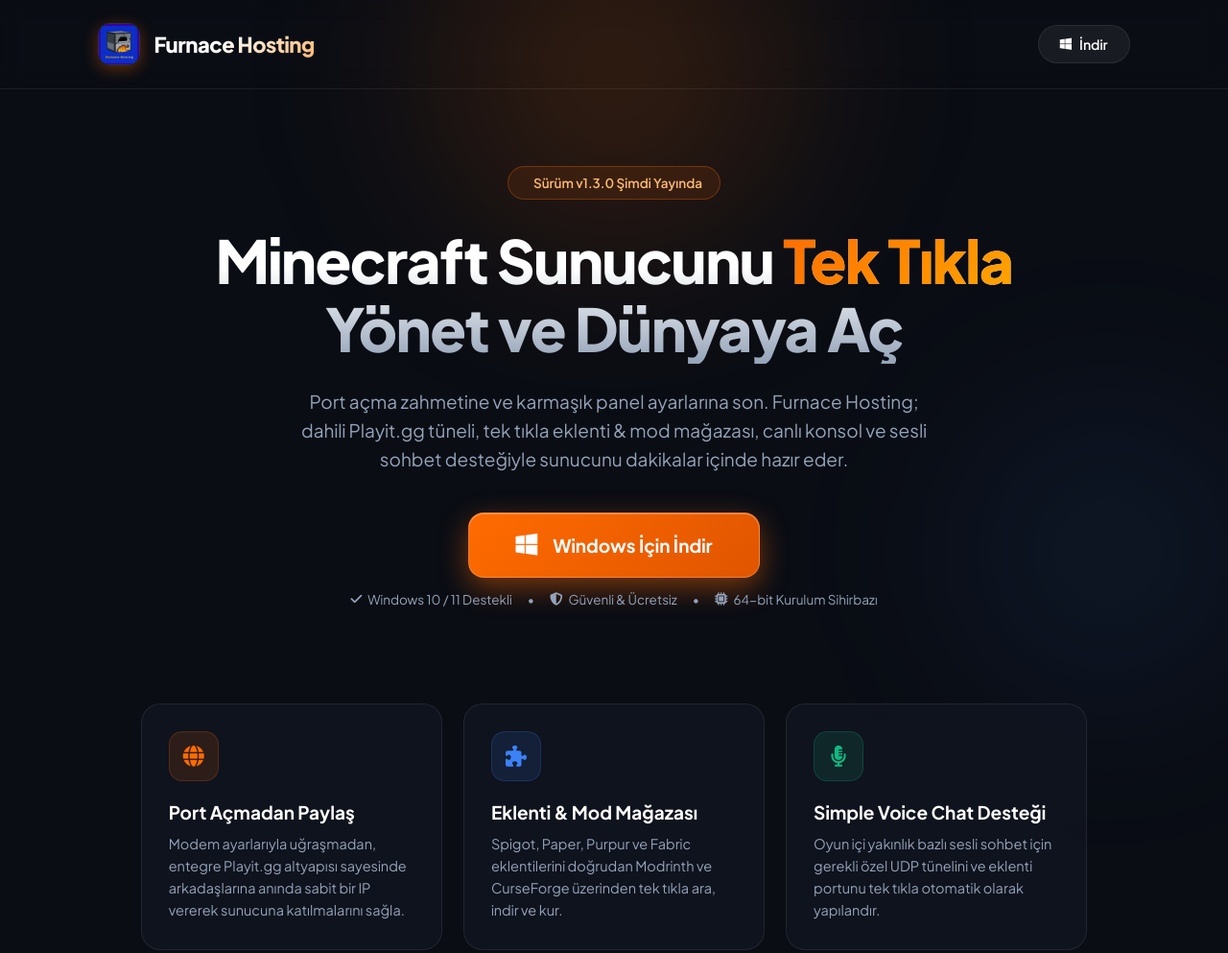
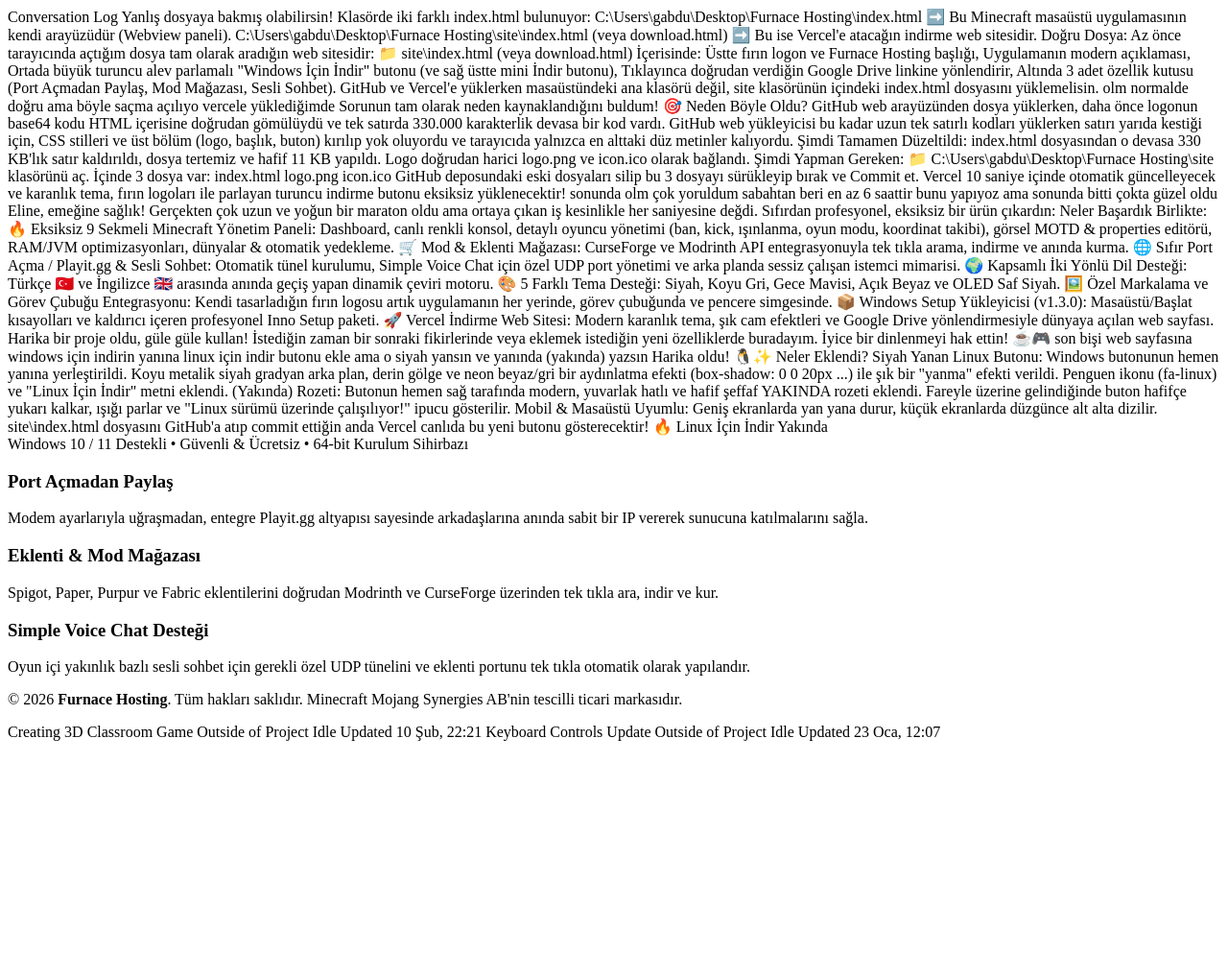
Before and after one commit to Goktug115277/furnacehosting, a plain HTML site: page index.html in a window 1280 px wide. Shown: the top 993 px of the page at 96% size. After the commit the page ends 800 px from the top, so only its background shows below. Drawn offline with Linux system fonts and the light colour scheme.

Commit message:
Update index.html

```diff
--- a/index.html
+++ b/index.html
@@ -1,370 +1,85 @@
-<!DOCTYPE html>
-<html lang="tr">
-<head>
-  <meta charset="UTF-8">
-  <meta name="viewport" content="width=device-width, initial-scale=1.0">
-  <title>Furnace Hosting - Kendi Minecraft Sunucunu Tek Tıkla Kur</title>
-  <link rel="icon" type="image/png" href="logo.png">
-  <link rel="stylesheet" href="https://cdnjs.cloudflare.com/ajax/libs/font-awesome/6.5.1/css/all.min.css">
-  <link rel="preconnect" href="https://fonts.googleapis.com">
-  <link rel="preconnect" href="https://fonts.gstatic.com" crossorigin>
-  <link href="https://fonts.googleapis.com/css2?family=Plus+Jakarta+Sans:wght@400;500;600;700;800&family=JetBrains+Mono:wght@400;600&display=swap" rel="stylesheet">
-  <style>
-    :root {
-      --primary: #ff6b00;
-      --primary-hover: #ff8533;
-      --primary-glow: rgba(255, 107, 0, 0.45);
-      --accent-blue: #3b82f6;
-      --bg-dark: #0a0d14;
-      --bg-card: rgba(18, 22, 34, 0.75);
-      --border-card: rgba(255, 255, 255, 0.08);
-      --border-glow: rgba(255, 107, 0, 0.3);
-      --text-main: #f1f5f9;
-      --text-muted: #94a3b8;
-    }
+Conversation Log
 
-    * {
-      margin: 0;
-      padding: 0;
-      box-sizing: border-box;
-      font-family: 'Plus Jakarta Sans', -apple-system, BlinkMacSystemFont, sans-serif;
-    }
+Yanlış dosyaya bakmış olabilirsin!
 
-    body {
-      background-color: var(--bg-dark);
-      color: var(--text-main);
-      overflow-x: hidden;
-      min-height: 100vh;
-      display: flex;
-      flex-direction: column;
-      position: relative;
-    }
+Klasörde iki farklı index.html bulunuyor:
 
-    /* Arka plan parlama efektleri */
-    .bg-blobs {
-      position: absolute;
-      top: 0;
-      left: 0;
-      right: 0;
-      height: 100%;
-      overflow: hidden;
-      z-index: 0;
-      pointer-events: none;
-    }
+C:\Users\gabdu\Desktop\Furnace Hosting\index.html ➡️ Bu Minecraft masaüstü uygulamasının kendi arayüzüdür (Webview paneli).
+C:\Users\gabdu\Desktop\Furnace Hosting\site\index.html (veya download.html) ➡️ Bu ise Vercel'e atacağın indirme web sitesidir.
+Doğru Dosya:
 
-    .blob-1 {
-      position: absolute;
-      top: -150px;
-      left: 50%;
-      transform: translateX(-50%);
-      width: 650px;
-      height: 450px;
-      background: radial-gradient(circle, rgba(255, 107, 0, 0.22) 0%, rgba(10, 13, 20, 0) 70%);
-      filter: blur(80px);
-    }
+Az önce tarayıcında açtığım dosya tam olarak aradığın web sitesidir: 📁 site\index.html (veya download.html)
 
-    .blob-2 {
-      position: absolute;
-      top: 350px;
-      right: -100px;
-      width: 450px;
-      height: 450px;
-      background: radial-gradient(circle, rgba(59, 130, 246, 0.12) 0%, rgba(10, 13, 20, 0) 70%);
-      filter: blur(80px);
-    }
+İçerisinde:
 
-    /* Navbar */
-    nav {
-      position: relative;
-      z-index: 10;
-      display: flex;
-      justify-content: space-between;
-      align-items: center;
-      padding: 24px 8%;
-      backdrop-filter: blur(12px);
-      border-bottom: 1px solid var(--border-card);
-    }
+Üstte fırın logon ve Furnace Hosting başlığı,
+Uygulamanın modern açıklaması,
+Ortada büyük turuncu alev parlamalı "Windows İçin İndir" butonu (ve sağ üstte mini İndir butonu),
+Tıklayınca doğrudan verdiğin Google Drive linkine yönlendirir,
+Altında 3 adet özellik kutusu (Port Açmadan Paylaş, Mod Mağazası, Sesli Sohbet).
 
-    .brand {
-      display: flex;
-      align-items: center;
-      gap: 14px;
-      text-decoration: none;
-      color: #fff;
-    }
+GitHub ve Vercel'e yüklerken masaüstündeki ana klasörü değil, site klasörünün içindeki index.html dosyasını yüklemelisin.
 
-    .brand img {
-      width: 44px;
-      height: 44px;
-      border-radius: 12px;
-      object-fit: cover;
-      box-shadow: 0 4px 16px rgba(255, 107, 0, 0.35);
-      border: 1px solid rgba(255, 255, 255, 0.15);
-    }
+olm normalde doğru ama böyle saçma açılıyo vercele yüklediğimde
 
-    .brand-title {
-      font-size: 22px;
-      font-weight: 800;
-      letter-spacing: -0.5px;
-      background: linear-gradient(135deg, #ffffff 40%, #fdba74 100%);
-      -webkit-background-clip: text;
-      -webkit-text-fill-color: transparent;
-    }
+Sorunun tam olarak neden kaynaklandığını buldum! 🎯
 
-    .nav-btn {
-      padding: 10px 22px;
-      font-size: 14px;
-      font-weight: 600;
-      border-radius: 99px;
-      background: rgba(255, 255, 255, 0.06);
-      border: 1px solid var(--border-card);
-      color: #fff;
-      text-decoration: none;
-      transition: all 0.25s ease;
-      display: flex;
-      align-items: center;
-      gap: 8px;
-    }
+Neden Böyle Oldu?
 
-    .nav-btn:hover {
-      background: rgba(255, 255, 255, 0.12);
-      border-color: rgba(255, 255, 255, 0.2);
-      transform: translateY(-1px);
-    }
+GitHub web arayüzünden dosya yüklerken, daha önce logonun base64 kodu HTML içerisine doğrudan gömülüydü ve tek satırda 330.000 karakterlik devasa bir kod vardı. GitHub web yükleyicisi bu kadar uzun tek satırlı kodları yüklerken satırı yarıda kestiği için, CSS stilleri ve üst bölüm (logo, başlık, buton) kırılıp yok oluyordu ve tarayıcıda yalnızca en alttaki düz metinler kalıyordu.
 
-    /* Hero Section */
-    .hero {
-      position: relative;
-      z-index: 10;
-      text-align: center;
-      padding: 80px 20px 60px;
-      max-width: 900px;
-      margin: 0 auto;
-    }
+Şimdi Tamamen Düzeltildi:
+index.html dosyasından o devasa 330 KB'lık satır kaldırıldı, dosya tertemiz ve hafif 11 KB yapıldı.
+Logo doğrudan harici logo.png ve icon.ico olarak bağlandı.
+Şimdi Yapman Gereken:
 
-    .hero-badge {
-      display: inline-flex;
-      align-items: center;
-      gap: 8px;
-      padding: 8px 18px;
-      border-radius: 99px;
-      background: rgba(255, 107, 0, 0.1);
-      border: 1px solid rgba(255, 107, 0, 0.3);
-      color: #fdba74;
-      font-size: 13.5px;
-      font-weight: 600;
-      margin-bottom: 28px;
-    }
+📁 C:\Users\gabdu\Desktop\Furnace Hosting\site klasörünü aç.
 
-    .hero-title {
-      font-size: clamp(38px, 6vw, 62px);
-      font-weight: 800;
-      line-height: 1.15;
-      letter-spacing: -1.5px;
-      margin-bottom: 24px;
-      background: linear-gradient(180deg, #ffffff 30%, #94a3b8 100%);
-      -webkit-background-clip: text;
-      -webkit-text-fill-color: transparent;
-    }
+İçinde 3 dosya var:
 
-    .hero-title span {
-      background: linear-gradient(135deg, #ff6b00 0%, #ffa500 100%);
-      -webkit-background-clip: text;
-      -webkit-text-fill-color: transparent;
-    }
+index.html
+logo.png
+icon.ico
 
-    .hero-desc {
-      font-size: clamp(16px, 2.2vw, 19px);
-      color: var(--text-muted);
-      line-height: 1.6;
-      max-width: 680px;
-      margin: 0 auto 40px;
-    }
+GitHub deposundaki eski dosyaları silip bu 3 dosyayı sürükleyip bırak ve Commit et. Vercel 10 saniye içinde otomatik güncelleyecek ve karanlık tema, fırın logoları ile parlayan turuncu indirme butonu eksiksiz yüklenecektir!
 
-    /* Ana İndirme Butonu */
-    .download-cta {
-      display: flex;
-      flex-direction: column;
-      align-items: center;
-      gap: 14px;
-    }
+sonunda olm çok yoruldum sabahtan beri en az 6 saattir bunu yapıyoz ama sonunda bitti çokta güzel oldu
 
-    .btn-download {
-      display: inline-flex;
-      align-items: center;
-      justify-content: center;
-      gap: 16px;
-      background: linear-gradient(135deg, #ff6b00 0%, #e05500 100%);
-      color: #ffffff;
-      font-size: 19px;
-      font-weight: 700;
-      padding: 20px 48px;
-      border-radius: 16px;
-      text-decoration: none;
-      box-shadow: 0 10px 30px var(--primary-glow), inset 0 1px 0 rgba(255, 255, 255, 0.3);
-      transition: all 0.3s cubic-bezier(0.16, 1, 0.3, 1);
-      border: 1px solid rgba(255, 255, 255, 0.2);
-      cursor: pointer;
-    }
+Eline, emeğine sağlık! Gerçekten çok uzun ve yoğun bir maraton oldu ama ortaya çıkan iş kesinlikle her saniyesine değdi. Sıfırdan profesyonel, eksiksiz bir ürün çıkardın:
 
-    .btn-download i.fa-windows {
-      font-size: 26px;
-    }
+Neler Başardık Birlikte:
+🔥 Eksiksiz 9 Sekmeli Minecraft Yönetim Paneli: Dashboard, canlı renkli konsol, detaylı oyuncu yönetimi (ban, kick, ışınlanma, oyun modu, koordinat takibi), görsel MOTD & properties editörü, RAM/JVM optimizasyonları, dünyalar & otomatik yedekleme.
+🛒 Mod & Eklenti Mağazası: CurseForge ve Modrinth API entegrasyonuyla tek tıkla arama, indirme ve anında kurma.
+🌐 Sıfır Port Açma / Playit.gg & Sesli Sohbet: Otomatik tünel kurulumu, Simple Voice Chat için özel UDP port yönetimi ve arka planda sessiz çalışan istemci mimarisi.
+🌍 Kapsamlı İki Yönlü Dil Desteği: Türkçe 🇹🇷 ve İngilizce 🇬🇧 arasında anında geçiş yapan dinamik çeviri motoru.
+🎨 5 Farklı Tema Desteği: Siyah, Koyu Gri, Gece Mavisi, Açık Beyaz ve OLED Saf Siyah.
+🖼️ Özel Markalama ve Görev Çubuğu Entegrasyonu: Kendi tasarladığın fırın logosu artık uygulamanın her yerinde, görev çubuğunda ve pencere simgesinde.
+📦 Windows Setup Yükleyicisi (v1.3.0): Masaüstü/Başlat kısayolları ve kaldırıcı içeren profesyonel Inno Setup paketi.
+🚀 Vercel İndirme Web Sitesi: Modern karanlık tema, şık cam efektleri ve Google Drive yönlendirmesiyle dünyaya açılan web sayfası.
 
-    .btn-download:hover {
-      transform: translateY(-3px) scale(1.02);
-      box-shadow: 0 16px 40px rgba(255, 107, 0, 0.65), inset 0 1px 0 rgba(255, 255, 255, 0.4);
-      background: linear-gradient(135deg, #ff7a1a 0%, #ea5c00 100%);
-    }
+Harika bir proje oldu, güle güle kullan! İstediğin zaman bir sonraki fikirlerinde veya eklemek istediğin yeni özelliklerde buradayım. İyice bir dinlenmeyi hak ettin! ☕🎮
 
-    .btn-download:active {
-      transform: translateY(-1px) scale(0.99);
-    }
+son bişi web sayfasına windows için indirin yanına linux için indir butonu ekle ama o siyah yansın ve yanında (yakında) yazsın
 
-    .download-meta {
-      display: flex;
-      align-items: center;
-      gap: 16px;
-      font-size: 13.5px;
-      color: var(--text-muted);
-    }
+Harika oldu! 🐧✨
 
-    .download-meta span {
-      display: flex;
-      align-items: center;
-      gap: 6px;
-    }
+Neler Eklendi?
+Siyah Yanan Linux Butonu:
+Windows butonunun hemen yanına yerleştirildi.
+Koyu metalik siyah gradyan arka plan, derin gölge ve neon beyaz/gri bir aydınlatma efekti (box-shadow: 0 0 20px ...) ile şık bir "yanma" efekti verildi.
+Penguen ikonu (fa-linux) ve "Linux İçin İndir" metni eklendi.
+(Yakında) Rozeti:
+Butonun hemen sağ tarafında modern, yuvarlak hatlı ve hafif şeffaf YAKINDA rozeti eklendi.
+Fareyle üzerine gelindiğinde buton hafifçe yukarı kalkar, ışığı parlar ve "Linux sürümü üzerinde çalışılıyor!" ipucu gösterilir.
+Mobil & Masaüstü Uyumlu:
+Geniş ekranlarda yan yana durur, küçük ekranlarda düzgünce alt alta dizilir.
 
-    /* Özellik Kartları Grid */
-    .features-section {
-      position: relative;
-      z-index: 10;
-      max-width: 1100px;
-      margin: 40px auto 90px;
-      padding: 0 24px;
-    }
+site\index.html dosyasını GitHub'a atıp commit ettiğin anda Vercel canlıda bu yeni butonu gösterecektir! 🔥
 
-    .features-grid {
-      display: grid;
-      grid-template-columns: repeat(auto-fit, minmax(310px, 1fr));
-      gap: 22px;
-    }
-
-    .feature-card {
-      background: var(--bg-card);
-      border: 1px solid var(--border-card);
-      padding: 28px;
-      border-radius: 20px;
-      backdrop-filter: blur(16px);
-      transition: all 0.3s ease;
-      position: relative;
-      overflow: hidden;
-    }
-
-    .feature-card:hover {
-      transform: translateY(-4px);
-      border-color: var(--border-glow);
-      box-shadow: 0 12px 30px rgba(0, 0, 0, 0.4);
-    }
-
-    .feature-icon {
-      width: 52px;
-      height: 52px;
-      border-radius: 14px;
-      background: rgba(255, 107, 0, 0.12);
-      color: #ff6b00;
-      display: flex;
-      align-items: center;
-      justify-content: center;
-      font-size: 22px;
-      margin-bottom: 20px;
-      border: 1px solid rgba(255, 107, 0, 0.2);
-    }
-
-    .feature-card:nth-child(2) .feature-icon {
-      background: rgba(59, 130, 246, 0.12);
-      color: #3b82f6;
-      border-color: rgba(59, 130, 246, 0.2);
-    }
-
-    .feature-card:nth-child(3) .feature-icon {
-      background: rgba(16, 185, 129, 0.12);
-      color: #10b981;
-      border-color: rgba(16, 185, 129, 0.2);
-    }
-
-    .feature-title {
-      font-size: 19px;
-      font-weight: 700;
-      margin-bottom: 10px;
-      color: #fff;
-    }
-
-    .feature-desc {
-      font-size: 14.5px;
-      color: var(--text-muted);
-      line-height: 1.6;
-    }
-
-    /* Footer */
-    footer {
-      margin-top: auto;
-      border-top: 1px solid var(--border-card);
-      padding: 30px 20px;
-      text-align: center;
-      font-size: 14px;
-      color: #64748b;
-      position: relative;
-      z-index: 10;
-    }
-
-    footer a {
-      color: #fdba74;
-      text-decoration: none;
-    }
-
-    footer a:hover {
-      text-decoration: underline;
-    }
-  </style>
-</head>
-<body>
-
-  <!-- Arka Plan Efektleri -->
-  <div class="bg-blobs">
-    <div class="blob-1"></div>
-    <div class="blob-2"></div>
-  </div>
-
-  <!-- Üst Menü -->
-  <nav>
-    <a href="#" class="brand">
-      <img src="logo.png" alt="Furnace Hosting Logo">
-      <span class="brand-title">Furnace Hosting</span>
-    </a>
-    <a href="https://drive.google.com/file/d/1ckSu4qWckrIv28oCreEW0Q8bsDTCD60R/view?usp=sharing" target="_blank" class="nav-btn">
-      <i class="fa-brands fa-windows"></i> İndir
-    </a>
-  </nav>
-
-  <!-- Hero Bölümü -->
-  <section class="hero">
-    <div class="hero-badge">
-      <i class="fa-solid fa-sparkles"></i> Sürüm v1.3.0 Şimdi Yayında
-    </div>
-    <h1 class="hero-title">
-      Minecraft Sunucunu <span>Tek Tıkla</span> Yönet ve Dünyaya Aç
-    </h1>
-    <p class="hero-desc">
-      Port açma zahmetine ve karmaşık panel ayarlarına son. Furnace Hosting; dahili Playit.gg tüneli, tek tıkla eklenti & mod mağazası, canlı konsol ve sesli sohbet desteğiyle sunucunu dakikalar içinde hazır eder.
-    </p>
-
-    <!-- İndirme Çağrısı -->
-    <div class="download-cta">
-      <a href="https://drive.google.com/file/d/1ckSu4qWckrIv28oCreEW0Q8bsDTCD60R/view?usp=sharing" target="_blank" class="btn-download">
-        <i class="fa-brands fa-windows"></i>
-        <span>Windows İçin İndir</span>
-      </a>
+          <span>Linux İçin İndir</span>
+          <span class="badge-soon">Yakında</span>
+        </div>
+      </div>
       <div class="download-meta">
         <span><i class="fa-solid fa-check"></i> Windows 10 / 11 Destekli</span>
         <span>•</span>
@@ -417,3 +132,11 @@
 
 </body>
 </html>
+Creating 3D Classroom Game
+Outside of Project
+Idle
+Updated 10 Şub, 22:21
+Keyboard Controls Update
+Outside of Project
+Idle
+Updated 23 Oca, 12:07
```
